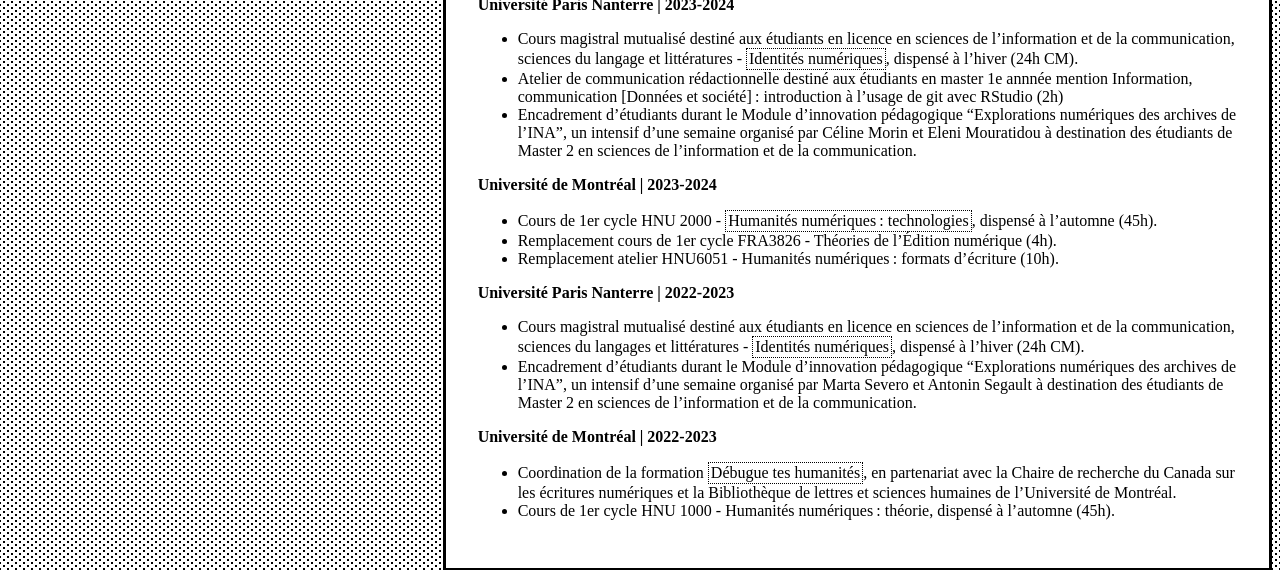
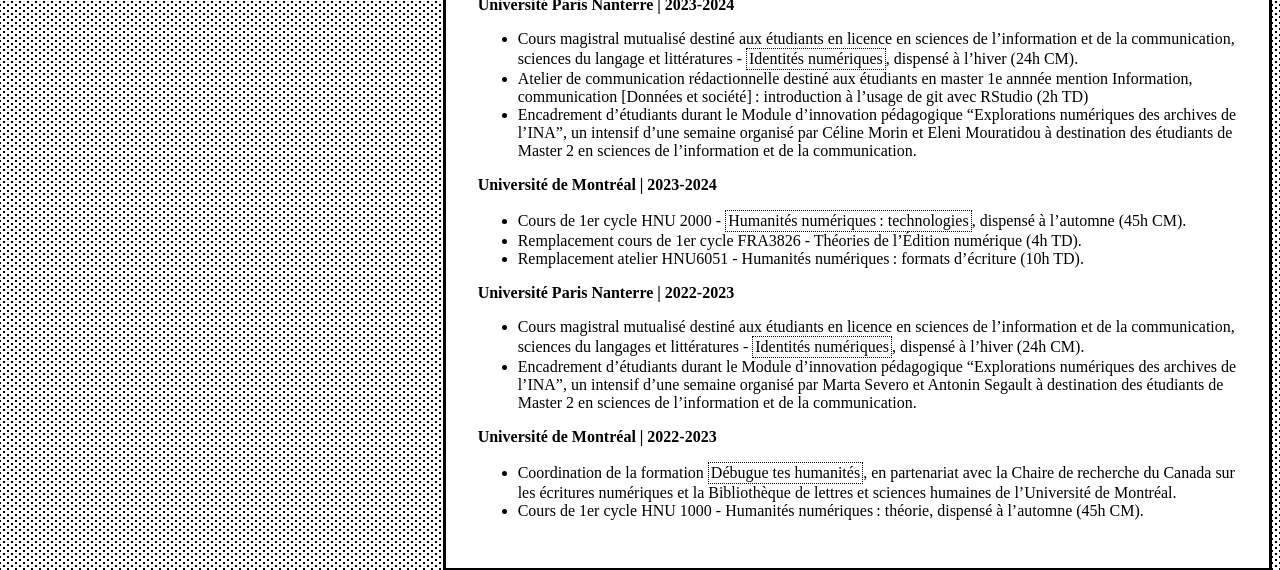
Before and after one commit to RochDLY/pandoc-site, a plain HTML site: page docs/pages/cours.html in a window 1280 px wide. Shown: the part 295-865 px from the top of the page. Drawn offline with Linux system fonts and the light colour scheme.

Commit message:
ajout de précisions sur la page des enseignements

```diff
--- a/docs/pages/cours.html
+++ b/docs/pages/cours.html
@@ -42,14 +42,14 @@
 <p><strong>Université Paris Nanterre | 2023-2024</strong></p>
 <ul>
 <li>Cours magistral mutualisé destiné aux étudiants en licence en sciences de l’information et de la communication, sciences du langage et littératures - <a href="https://identites-numeriques.en-cours-de.construction">Identités numériques</a>, dispensé à l’hiver (24h CM).</li>
-<li>Atelier de communication rédactionnelle destiné aux étudiants en master 1e annnée mention Information, communication [Données et société] : introduction à l’usage de git avec RStudio (2h)</li>
+<li>Atelier de communication rédactionnelle destiné aux étudiants en master 1e annnée mention Information, communication [Données et société] : introduction à l’usage de git avec RStudio (2h TD)</li>
 <li>Encadrement d’étudiants durant le Module d’innovation pédagogique “Explorations numériques des archives de l’INA”, un intensif d’une semaine organisé par Céline Morin et Eleni Mouratidou à destination des étudiants de Master 2 en sciences de l’information et de la communication.</li>
 </ul>
 <p><strong>Université de Montréal | 2023-2024</strong></p>
 <ul>
-<li>Cours de 1er cycle HNU 2000 - <a href="https://hnu2000.en-cours-de.construction/">Humanités numériques : technologies</a>, dispensé à l’automne (45h).</li>
-<li>Remplacement cours de 1er cycle FRA3826 - Théories de l’Édition numérique (4h).</li>
-<li>Remplacement atelier HNU6051 - Humanités numériques : formats d’écriture (10h).</li>
+<li>Cours de 1er cycle HNU 2000 - <a href="https://hnu2000.en-cours-de.construction/">Humanités numériques : technologies</a>, dispensé à l’automne (45h CM).</li>
+<li>Remplacement cours de 1er cycle FRA3826 - Théories de l’Édition numérique (4h TD).</li>
+<li>Remplacement atelier HNU6051 - Humanités numériques : formats d’écriture (10h TD).</li>
 </ul>
 <p><strong>Université Paris Nanterre | 2022-2023</strong></p>
 <ul>
@@ -59,7 +59,7 @@
 <p><strong>Université de Montréal | 2022-2023</strong></p>
 <ul>
 <li>Coordination de la formation <a href="https://debugue.ecrituresnumeriques.ca/">Débugue tes humanités</a>, en partenariat avec la Chaire de recherche du Canada sur les écritures numériques et la Bibliothèque de lettres et sciences humaines de l’Université de Montréal.</li>
-<li>Cours de 1er cycle HNU 1000 - Humanités numériques : théorie, dispensé à l’automne (45h).</li>
+<li>Cours de 1er cycle HNU 1000 - Humanités numériques : théorie, dispensé à l’automne (45h CM).</li>
 </ul>
             </div>
         </div>
```
Also changed, not shown: 1 other file.
